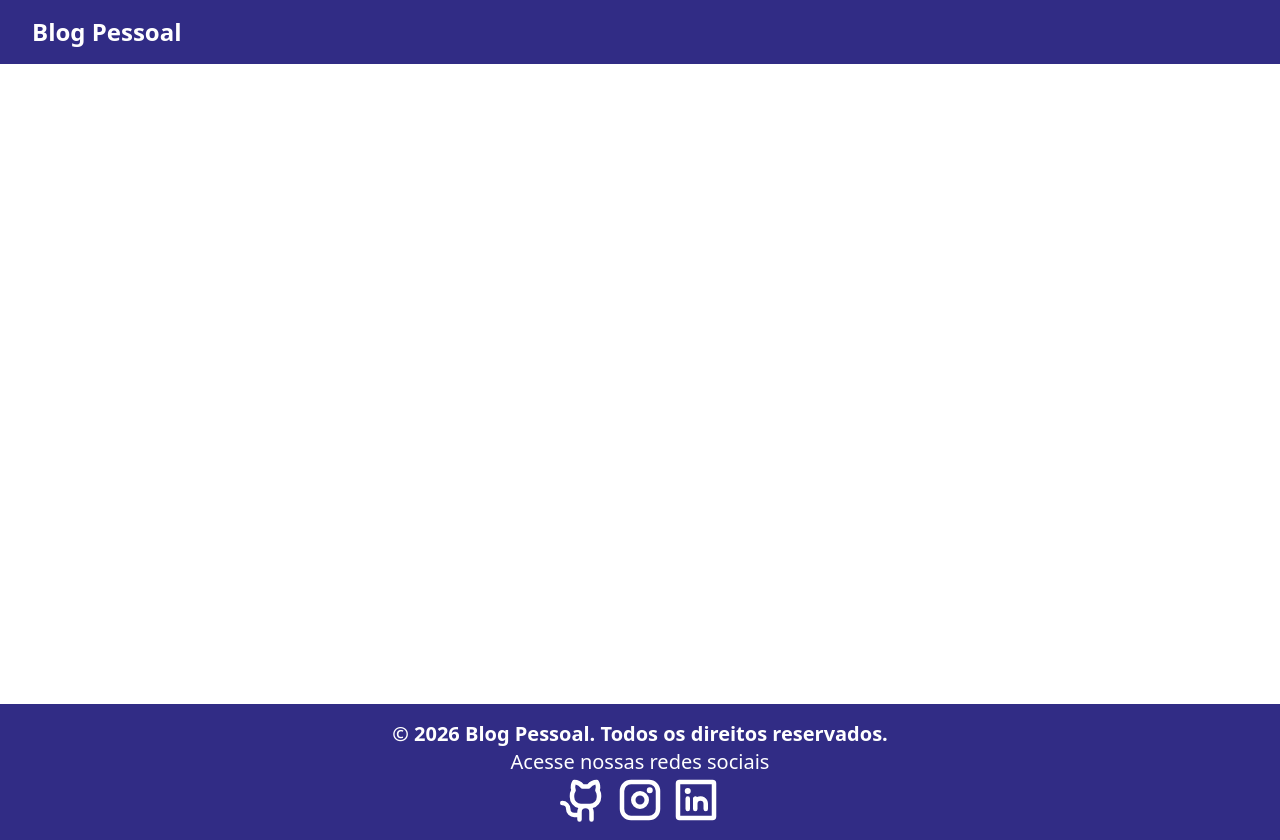
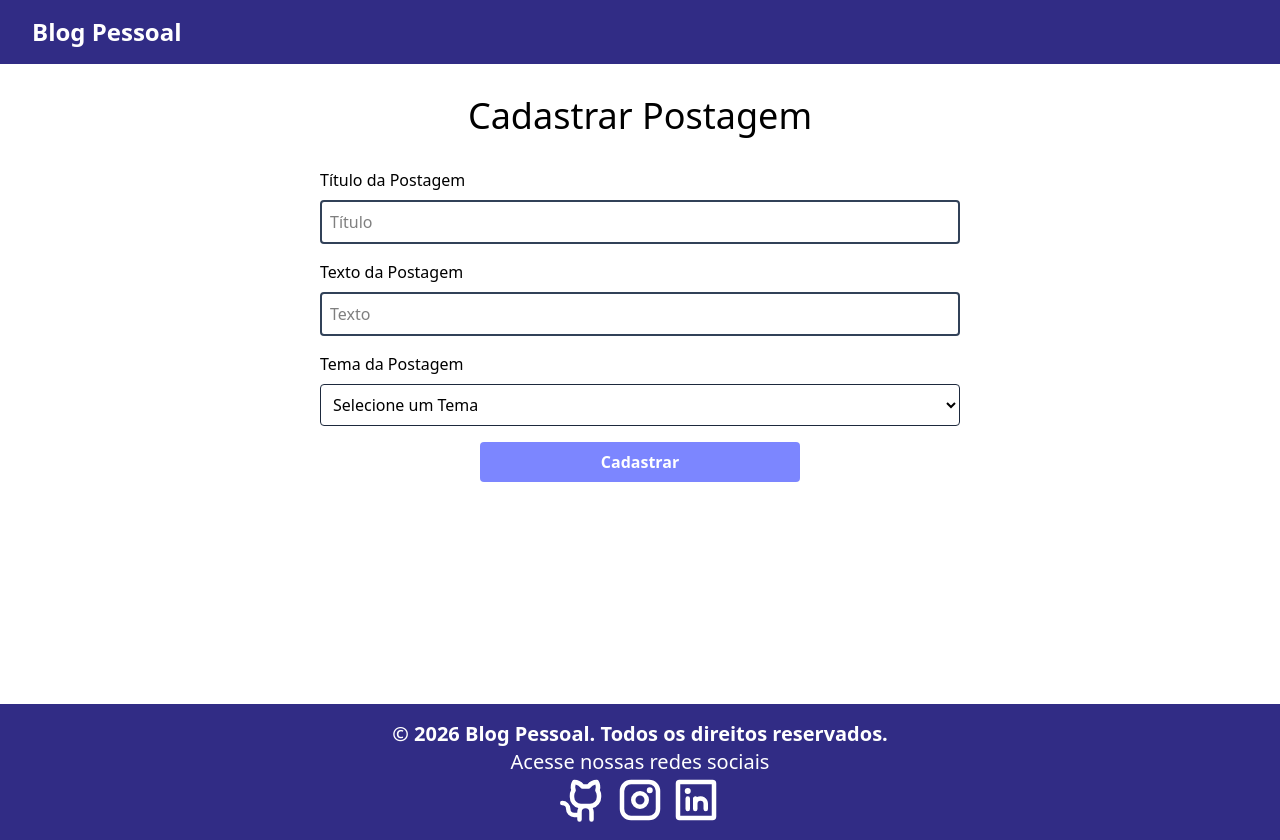
Before and after one commit to Lancellot/blog-react-ts-vite, a React (Vite) app: page /cadastrarpostagem in a window 1280 px wide. Built offline with nearby package versions, Linux system fonts and the light colour scheme.

Commit message:
feat(blog-pessoal): implementa lógica de FormPostagem e integração com backend

```diff
--- a/package.json
+++ b/package.json
@@ -17,6 +17,7 @@
     "react-dom": "^19.2.0",
     "react-router-dom": "^7.12.0",
     "react-spinners": "^0.17.0",
+    "reactjs-popup": "^2.0.6",
     "tailwindcss": "^4.1.18"
   },
   "devDependencies": {
--- a/src/App.tsx
+++ b/src/App.tsx
@@ -10,6 +10,7 @@
 import FormTema from './components/tema/formtema/FormTema'
 import DeletarTema from './components/tema/deletartema/DeletarTema'
 import ListaPostagens from './components/postagem/listapostagens/ListaPostagens'
+import FormPostagem from './components/postagem/formpostagem/FormPostagem'
 
 function App() {
 
@@ -30,6 +31,8 @@
             <Route path="/editartema/:id" element={<FormTema />} />
             <Route path="/deletartema/:id" element={<DeletarTema />} />
             <Route path="/postagens" element={<ListaPostagens />} />
+            <Route path="/cadastrarpostagem" element={<FormPostagem />} />
+            <Route path="/editarpostagem/:id" element={<FormPostagem />} />
           </Routes>
         </main>
 
--- a/src/components/postagem/cardpostagem/CardPostagem.tsx
+++ b/src/components/postagem/cardpostagem/CardPostagem.tsx
@@ -44,7 +44,7 @@
                 <Link
                     to=""
                     className="w-full text-white bg-indigo-400 hover:bg-indigo-800
-                               flex items-center justify-center py-2"
+                            flex items-center justify-center py-2"
                 >
                     Editar
                 </Link>
@@ -52,7 +52,7 @@
                 <Link
                     to=""
                     className="w-full text-white bg-red-400 hover:bg-red-700
-                               flex items-center justify-center py-2"
+                            flex items-center justify-center py-2"
                 >
                     Deletar
                 </Link>
--- /dev/null
+++ b/src/components/postagem/formpostagem/FormPostagem.tsx
@@ -0,0 +1,58 @@
+function FormPostagem() {
+    return (
+        <div className="container flex flex-col mx-auto items-center">
+            <h1 className="text-4xl text-center my-8">Cadastrar Postagem</h1>
+
+            <form className="flex flex-col w-1/2 gap-4">
+                <div className="flex flex-col gap-2">
+                    <label htmlFor="titulo">Título da Postagem</label>
+                    <input
+                        type="text"
+                        placeholder="Título"
+                        id="titulo"
+                        name="titulo"
+                        required
+                        className="border-2 border-slate-700 rounded p-2"
+                    />
+                </div>
+
+                <div className="flex flex-col gap-2">
+                    <label htmlFor="texto">Texto da Postagem</label>
+                    <input
+                        type="text"
+                        placeholder="Texto"
+                        id="texto"
+                        name="texto"
+                        required
+                        className="border-2 border-slate-700 rounded p-2"
+                    />
+                </div>
+
+                <div className="flex flex-col gap-2">
+                    <label htmlFor="tema">Tema da Postagem</label>
+                    <select
+                        id="tema"
+                        name="tema"
+                        defaultValue=""
+                        className="border p-2 border-slate-800 rounded"
+                    >
+                        <option value="" disabled>
+                            Selecione um Tema
+                        </option>
+                        <option value="tema1">Tema 1</option>
+                    </select>
+                </div>
+
+                <button
+                    type="submit"
+                    className="rounded disabled:bg-slate-200 bg-indigo-400 hover:bg-indigo-800
+                               text-white font-bold w-1/2 mx-auto py-2 flex justify-center"
+                >
+                    Cadastrar
+                </button>
+            </form>
+        </div>
+    );
+}
+
+export default FormPostagem;
--- /dev/null
+++ b/src/components/postagem/modalpostagem/ModalPostagem.tsx
@@ -0,0 +1,26 @@
+import Popup from "reactjs-popup";
+import "reactjs-popup/dist/index.css";
+import FormPostagem from "../formpostagem/FormPostagem";
+
+function ModalPostagem() {
+    return (
+        <>
+            <Popup
+                trigger={
+                    <button className="bg-white text-indigo-900 px-4 py-2 rounded hover:bg-indigo-800 hover:text-white transition-colors">
+                        Nova Postagem
+                    </button>
+                }
+                modal
+                contentStyle={{
+                    borderRadius: "1rem",
+                    paddingBottom: "2rem",
+                }}
+            >
+                <FormPostagem />
+            </Popup>
+        </>
+    );
+}
+
+export default ModalPostagem;
--- a/src/pages/home/Home.tsx
+++ b/src/pages/home/Home.tsx
@@ -1,4 +1,5 @@
 import ListaPostagens from "../../components/postagem/listapostagens/ListaPostagens";
+import ModalPostagem from "../../components/postagem/modalpostagem/ModalPostagem";
 
 function Home() {
     return (
@@ -10,9 +11,8 @@
 
                     <p className="text-xl">Expresse aqui seus pensamentos e ideias.</p>
 
-                    <button className="bg-white text-indigo-900 px-4 py-2 rounded hover:bg-indigo-800 hover:text-white transition-colors">
-                        Nova Postagem
-                    </button>
+                    <ModalPostagem />
+
                 </article>
 
                 <figure className="flex justify-center">
```
Also changed, not shown: 1 other file (tests, documents, lock files or other folders).
